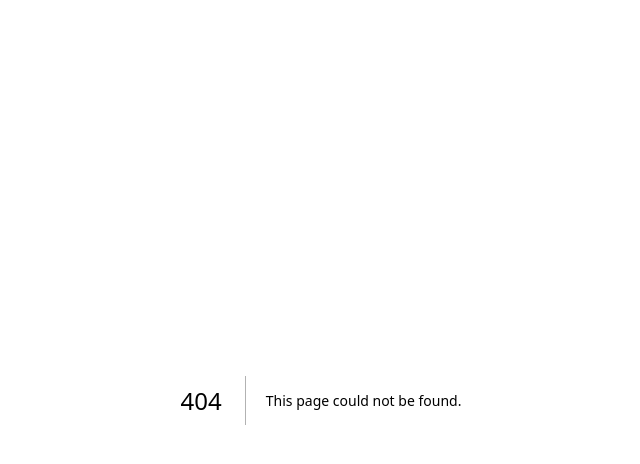
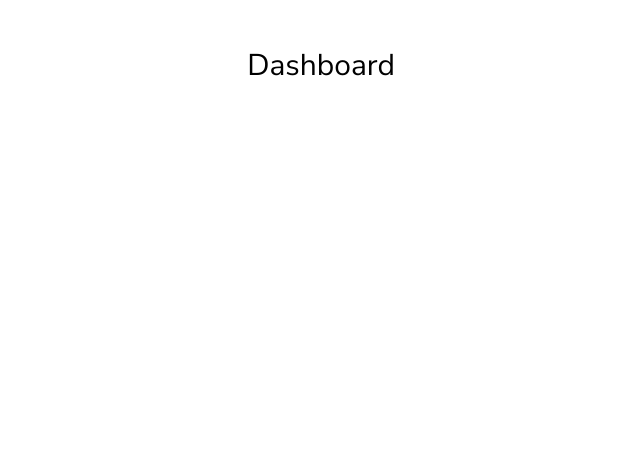
Before and after one commit to ekorber/japan-delivered-site, a Next.js app: page /admin/dashboard in a window 1280 px wide. Before the commit this address had no page. Shown: the top 464 px of the page, without its empty margins (319-959 px from the left). Built offline with nearby package versions, Linux system fonts and the light colour scheme.

Commit message:
Create empty admin pages

```diff
--- /dev/null
+++ b/src/app/admin/dashboard/page.tsx
@@ -0,0 +1,7 @@
+export default function AdminDashboardPage() {
+    return (
+        <>
+            <h1 className="text-center mt-12 mb-20 text-3xl">Dashboard</h1>
+        </>
+    );
+}
--- /dev/null
+++ b/src/app/admin/login/page.tsx
@@ -0,0 +1,7 @@
+export default function LoginPage() {
+    return (
+        <>
+            <h1 className="text-center mt-12 mb-20 text-3xl">Login</h1>
+        </>
+    );
+}
```
